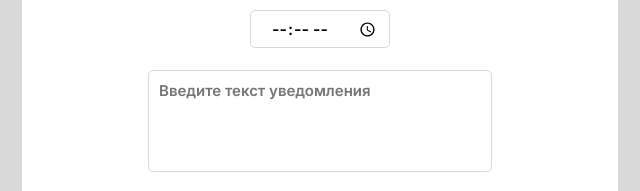
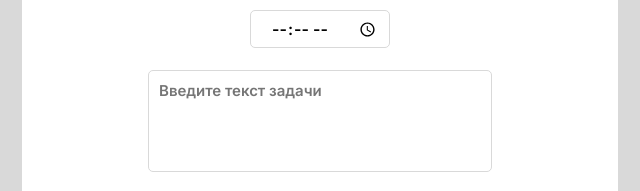
Before and after one commit to vladpantyukhin/my-notifications, a plain HTML site: page index.html in a window 1280 px wide. Shown: the part 177-368 px from the top of the page, 320-960 px from the left. Drawn offline with Linux system fonts and the light colour scheme.

Commit message:
fix screen

```diff
--- a/index.html
+++ b/index.html
@@ -24,7 +24,7 @@
     <div class="notification__form">
       <h5>Выберите время</h5>
       <input type="time">
-      <textarea placeholder="Введите текст уведомления" maxlength="100"></textarea>
+      <textarea placeholder="Введите текст задачи" maxlength="100"></textarea>
       <button>Добавить</button>
     </div>
     <div class="notification__list">
```
Also changed, not shown: img/screen-add.png, img/screen-clear.png, img/screenshot.png, 2 other files.
